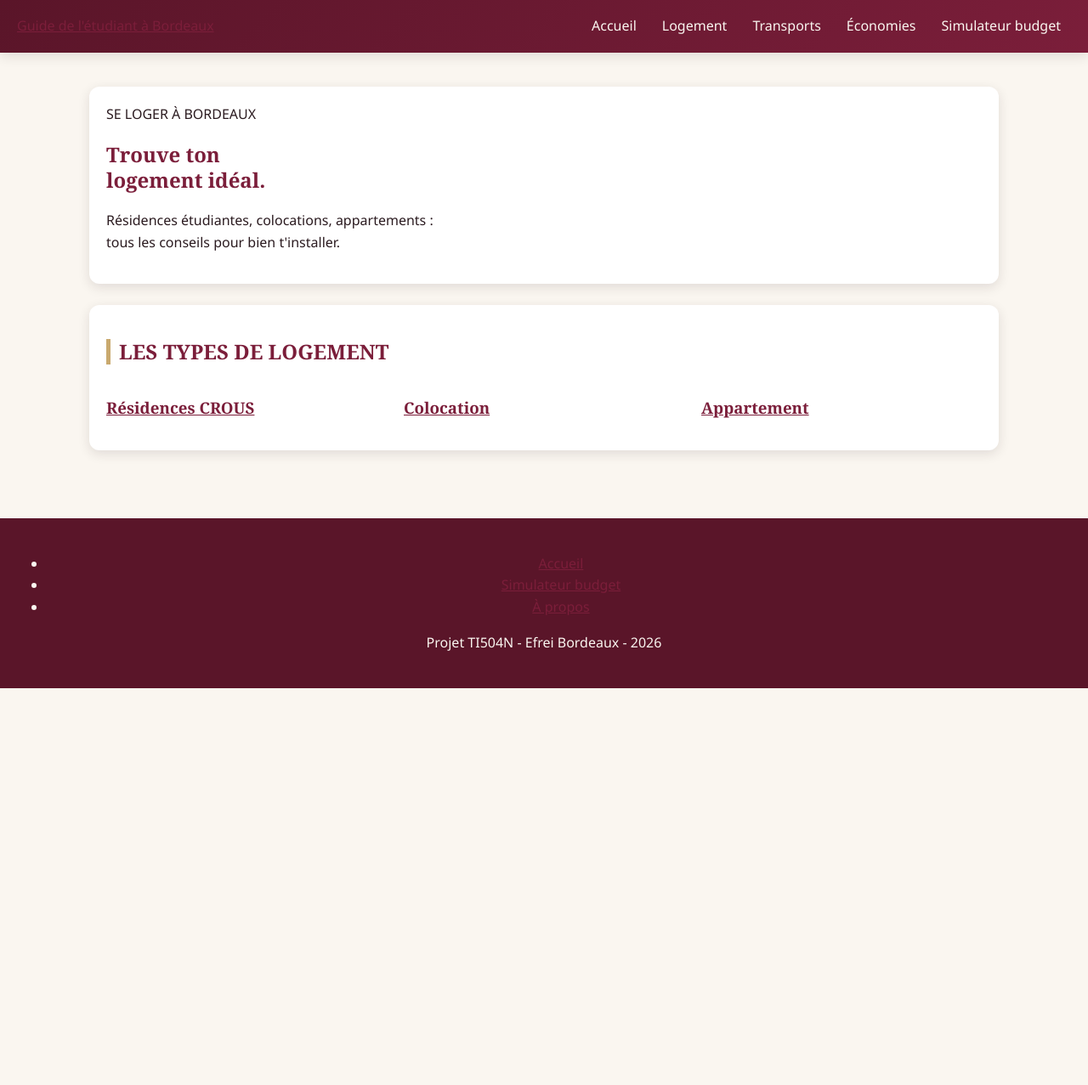
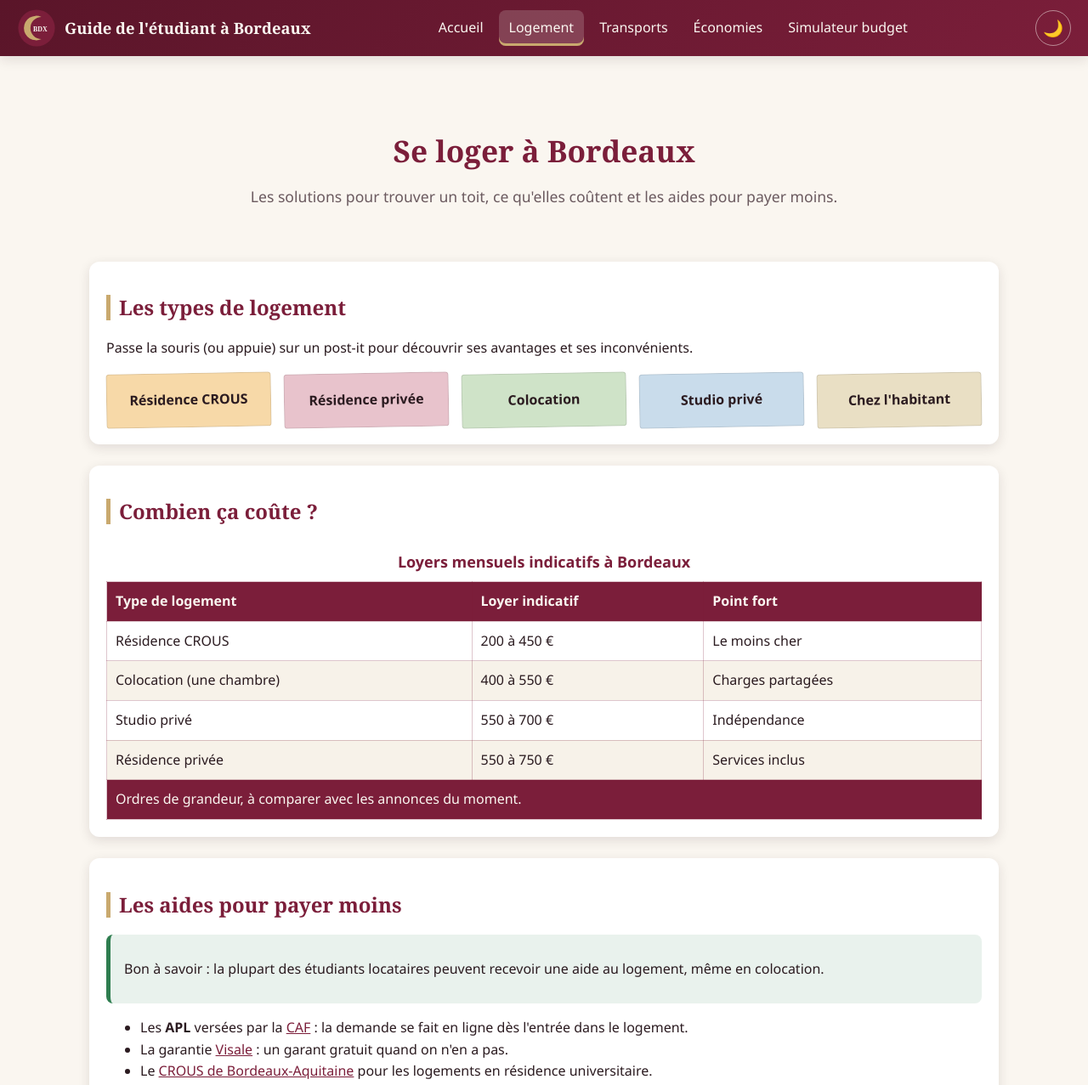
Before and after one commit to mrbroua2004/GuideEtudiantBordeauxRoua_Joresse, a plain HTML site: page pages/housing.html in a window 1280 px wide. Shown: the top 1277 px of the page at 85% size. Before the commit the page ends 810 px from the top, so only its background shows below. Drawn offline with Linux system fonts and the light colour scheme; files that its build step writes are made by us from their sources.

Commit message:
Add files via upload

```diff
--- a/pages/housing.html
+++ b/pages/housing.html
@@ -3,57 +3,166 @@
 <head>
     <meta charset="UTF-8">
     <meta name="viewport" content="width=device-width, initial-scale=1.0">
+    <meta name="description" content="Trouver un logement étudiant à Bordeaux : types de logement, loyers indicatifs et aides.">
     <title>Logement - Guide de l'étudiant à Bordeaux</title>
-    <link rel="stylesheet" href="css/style.css">
+    <link rel="icon" href="../img/logo.svg" type="image/svg+xml">
+    <link rel="stylesheet" href="../css/style.css">
+    <script src="../js/main.js" defer></script>
+    <script src="../js/housing.js" defer></script>
 </head>
 <body>
+
     <header class="site-header">
-        <a href="index.html" class="site-title">Guide de l'étudiant à Bordeaux</a>
-        <nav class="main-nav">
+        <a href="../index.html" class="logo">
+            <img src="../img/logo.svg" alt="Logo du guide" width="46" height="46">
+            <span>Guide de l'étudiant à Bordeaux</span>
+        </a>
+        <nav class="main-nav" id="main-nav" aria-label="Navigation principale">
             <ul>
-                <li><a href="index.html">Accueil</a></li>
-                <li><a href="housing.html">Logement</a></li>
+                <li><a href="../index.html">Accueil</a></li>
+                <li><a href="housing.html" aria-current="page">Logement</a></li>
                 <li><a href="transport.html">Transports</a></li>
                 <li><a href="savings.html">Économies</a></li>
                 <li><a href="budget.html">Simulateur budget</a></li>
             </ul>
         </nav>
+        <div class="header-tools">
+            <button type="button" class="icon-button" id="theme-toggle" aria-label="Activer le mode sombre">🌙</button>
+            <button type="button" class="icon-button menu-toggle" id="menu-toggle" aria-label="Ouvrir le menu" aria-expanded="false" aria-controls="main-nav">☰</button>
+        </div>
     </header>
 
-    <main class="page-container">
-        <section class="hero-card">
-            <div class="hero-content">
-                <span class="hero-subtitle">SE LOGER À BORDEAUX</span>
-                <h1>Trouve ton<br>logement idéal.</h1>
-                <p>Résidences étudiantes, colocations, appartements :<br>tous les conseils pour bien t'installer.</p>
+    <main>
+        <section class="page-intro">
+            <h1>Se loger à Bordeaux</h1>
+            <p>Les solutions pour trouver un toit, ce qu'elles coûtent et les aides pour payer moins.</p>
+        </section>
+
+        <section class="reveal">
+            <h2>Les types de logement</h2>
+            <p>Passe la souris (ou appuie) sur un post-it pour découvrir ses avantages et ses inconvénients.</p>
+            <ol id="postit">
+                <li class="postit-item" tabindex="0">Résidence CROUS
+                    <ul>
+                        <li>Loyer parmi les moins chers</li>
+                        <li>Attribution selon des critères sociaux</li>
+                        <li>Demande à faire tôt via le dossier social étudiant</li>
+                    </ul>
+                </li>
+                <li class="postit-item" tabindex="0">Résidence privée
+                    <ul>
+                        <li>Logement meublé et services inclus</li>
+                        <li>Souvent proche des écoles</li>
+                        <li>Plus cher qu'au CROUS</li>
+                    </ul>
+                </li>
+                <li class="postit-item" tabindex="0">Colocation
+                    <ul>
+                        <li>Loyer partagé</li>
+                        <li>Ambiance conviviale</li>
+                        <li>Bien choisir ses colocataires</li>
+                    </ul>
+                </li>
+                <li class="postit-item" tabindex="0">Studio privé
+                    <ul>
+                        <li>Indépendance totale</li>
+                        <li>Garant souvent demandé</li>
+                        <li>Marché tendu à la rentrée</li>
+                    </ul>
+                </li>
+                <li class="postit-item" tabindex="0">Chez l'habitant
+                    <ul>
+                        <li>Chambre chez un particulier</li>
+                        <li>Loyer modéré</li>
+                        <li>Moins d'intimité</li>
+                    </ul>
+                </li>
+            </ol>
+        </section>
+
+        <section class="reveal">
+            <h2>Combien ça coûte ?</h2>
+            <div class="table-wrapper">
+                <table>
+                    <caption>Loyers mensuels indicatifs à Bordeaux</caption>
+                    <thead>
+                        <tr>
+                            <th scope="col">Type de logement</th>
+                            <th scope="col">Loyer indicatif</th>
+                            <th scope="col">Point fort</th>
+                        </tr>
+                    </thead>
+                    <tbody>
+                        <tr>
+                            <td>Résidence CROUS</td>
+                            <td>200 à 450 €</td>
+                            <td>Le moins cher</td>
+                        </tr>
+                        <tr>
+                            <td>Colocation (une chambre)</td>
+                            <td>400 à 550 €</td>
+                            <td>Charges partagées</td>
+                        </tr>
+                        <tr>
+                            <td>Studio privé</td>
+                            <td>550 à 700 €</td>
+                            <td>Indépendance</td>
+                        </tr>
+                        <tr>
+                            <td>Résidence privée</td>
+                            <td>550 à 750 €</td>
+                            <td>Services inclus</td>
+                        </tr>
+                    </tbody>
+                    <tfoot>
+                        <tr>
+                            <td colspan="3">Ordres de grandeur, à comparer avec les annonces du moment.</td>
+                        </tr>
+                    </tfoot>
+                </table>
             </div>
         </section>
 
-        <section class="home-sections">
-            <h2>LES TYPES DE LOGEMENT</h2>
-            <div class="cards-grid">
-                <a href="#" class="home-card-link">
-                    <div class="home-card-small"><h3>Résidences CROUS</h3></div>
-                </a>
-                <a href="#" class="home-card-link">
-                    <div class="home-card-small"><h3>Colocation</h3></div>
-                </a>
-                <a href="#" class="home-card-link">
-                    <div class="home-card-small"><h3>Appartement</h3></div>
-                </a>
+        <section class="reveal">
+            <h2>Les aides pour payer moins</h2>
+            <div class="highlight">
+                <p>Bon à savoir : la plupart des étudiants locataires peuvent recevoir une aide au logement, même en colocation.</p>
             </div>
+            <ul>
+                <li>Les <strong>APL</strong> versées par la <a href="https://www.caf.fr">CAF</a> : la demande se fait en ligne dès l'entrée dans le logement.</li>
+                <li>La garantie <a href="https://www.visale.fr">Visale</a> : un garant gratuit quand on n'en a pas.</li>
+                <li>Le <a href="https://www.crous-bordeaux.fr">CROUS de Bordeaux-Aquitaine</a> pour les logements en résidence universitaire.</li>
+            </ul>
+        </section>
+
+        <section class="reveal" id="checklist-section">
+            <h2>Ma checklist de dossier</h2>
+            <p>Coche les documents déjà prêts : ta progression est gardée même si tu fermes la page.</p>
+            <div class="checklist" id="checklist">
+                <label><input type="checkbox" value="id"> Pièce d'identité</label>
+                <label><input type="checkbox" value="school"> Certificat de scolarité</label>
+                <label><input type="checkbox" value="guarantor"> Justificatifs du garant (ou Visale)</label>
+                <label><input type="checkbox" value="income"> Justificatifs de revenus ou de bourse</label>
+                <label><input type="checkbox" value="rib"> RIB</label>
+                <label><input type="checkbox" value="insurance"> Attestation d'assurance habitation</label>
+            </div>
+            <div class="progress" aria-hidden="true"><div class="progress-bar" id="progress-bar"></div></div>
+            <p id="progress-text" aria-live="polite">0 document prêt sur 6</p>
         </section>
     </main>
 
     <footer class="site-footer">
-        <nav>
+        <nav class="footer-nav" aria-label="Navigation du bas de page">
             <ul>
-                <li><a href="index.html">Accueil</a></li>
+                <li><a href="../index.html">Accueil</a></li>
                 <li><a href="budget.html">Simulateur budget</a></li>
                 <li><a href="about.html">À propos</a></li>
             </ul>
         </nav>
-        <p>Projet TI504N - Efrei Bordeaux - 2026</p>
+        <p>&copy; <span id="year">2026</span> Joresse Brandy Fangouo Tatsing &amp; Roua - Projet TI504N - Efrei Bordeaux</p>
     </footer>
+
+    <button type="button" id="back-to-top" aria-label="Remonter en haut de la page">↑</button>
+
 </body>
 </html>
```
